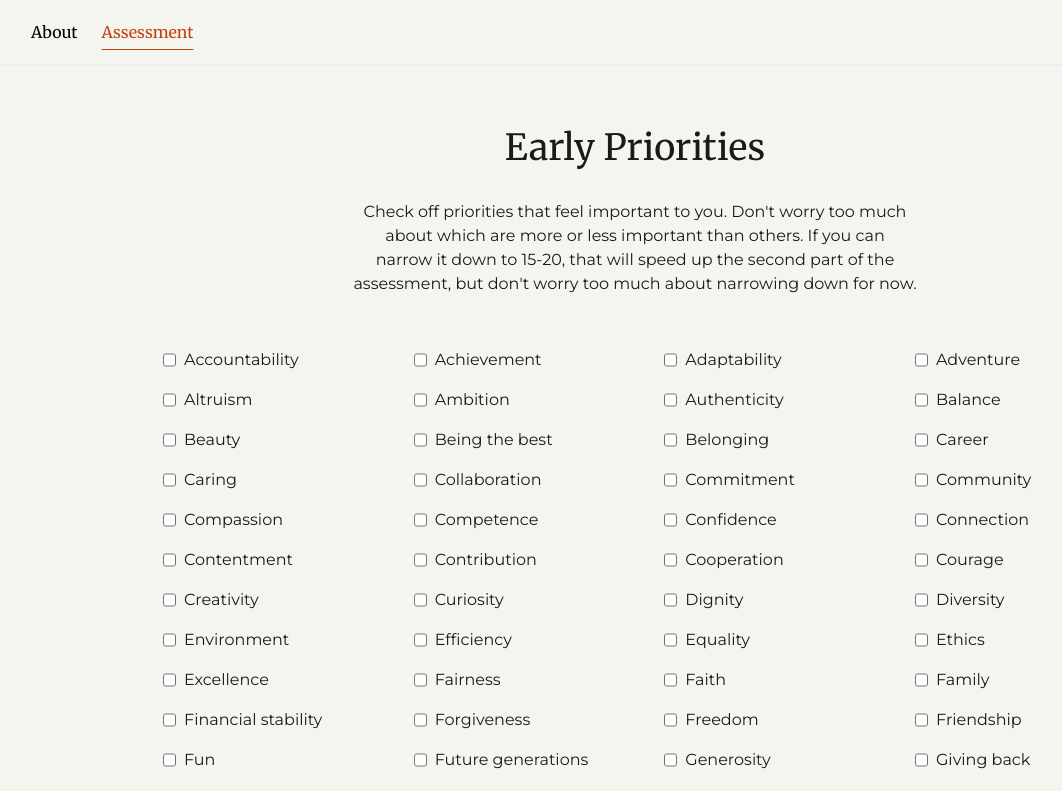
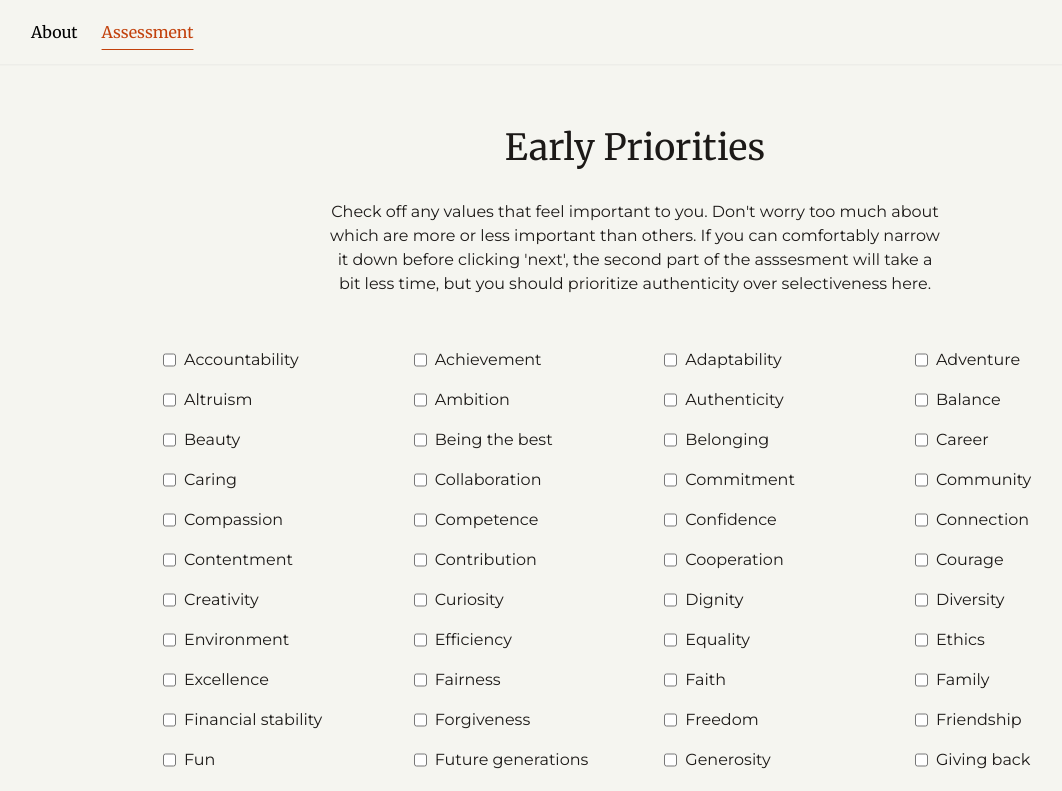
Before and after one commit to Rinnemme/brene-brown-values, a Next.js app: page /assessment in a window 1280 px wide. Shown: the top 791 px of the page, without its empty margins (5-1067 px from the left). Built offline with nearby package versions, Linux system fonts and the light colour scheme.

Commit message:
update early priorities verbiage

```diff
--- a/src/components/earlyPriorities.tsx
+++ b/src/components/earlyPriorities.tsx
@@ -137,10 +137,11 @@ export default function Assessment() {
         Early Priorities
       </h1>
       <p className="text-sm sm:text-base text-center text-balance max-w-2xl px-4 mb-12 min-w-96">
-        Check off priorities that feel important to you. Don't worry too much
-        about which are more or less important than others. If you can narrow it
-        down to 15-20, that will speed up the second part of the assessment, but
-        don't worry too much about narrowing down for now.
+        Check off any values that feel important to you. Don't worry too much
+        about which are more or less important than others. If you can
+        comfortably narrow it down before clicking 'next', the second part of
+        the asssesment will take a bit less time, but you should prioritize
+        authenticity over selectiveness here.
       </p>
       <EarlyPriorityList />
       <StageChangeButton condition={earlyPriorities.length >= 10} />
```
